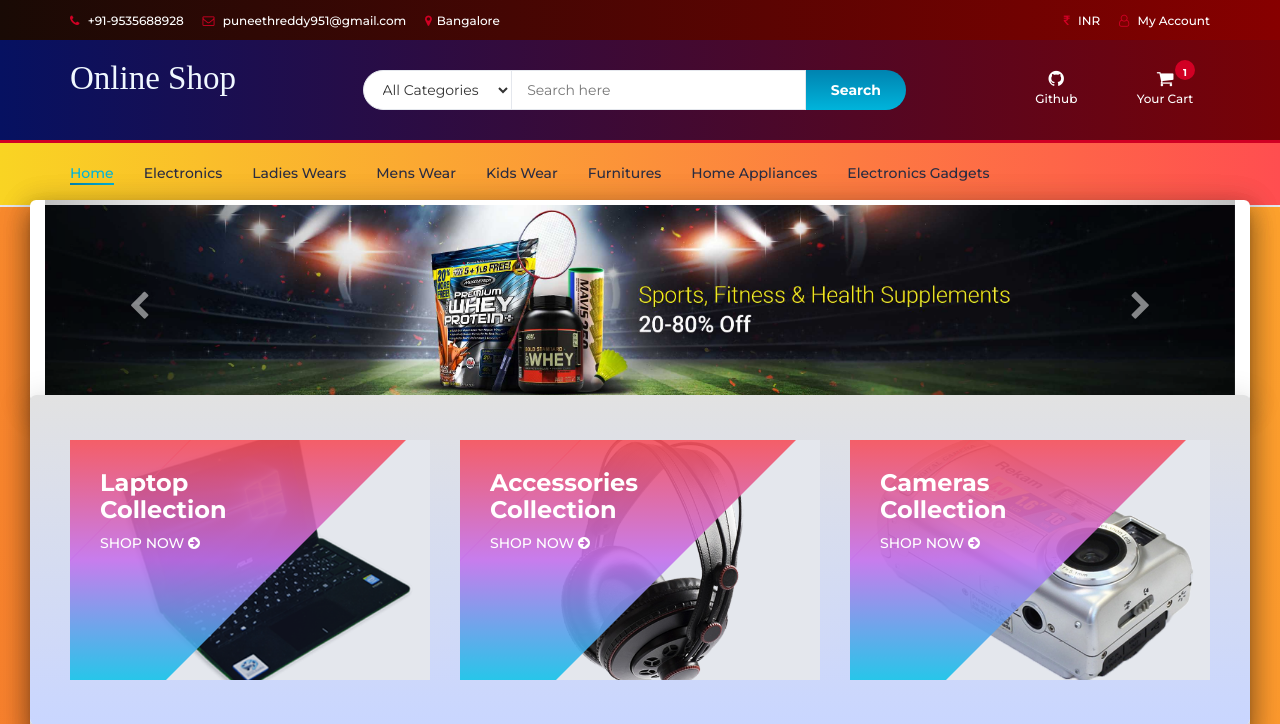
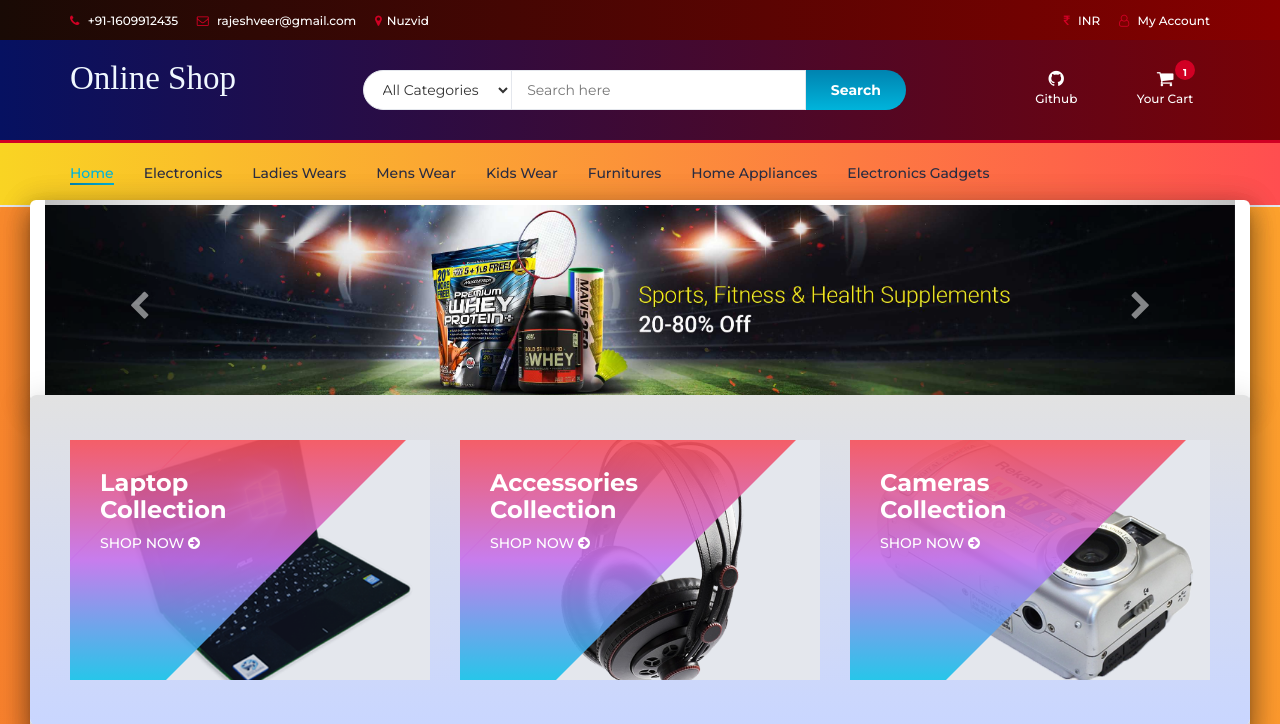
Before and after one commit to PuneethReddyHC/online-shopping-system-advanced, a PHP site: page /myfiles/ in a window 1280 px wide. Shown: the top 724 px of the page. Run offline with PHP 8.4, Linux system fonts and the light colour scheme; data comes from the database, SQL or seed files in the repository; some libraries are stand-ins or nearby versions.

Commit message:
updated the header and footer pages

```diff
--- a/footer.php
+++ b/footer.php
@@ -10,9 +10,9 @@
 								<h3 class="footer-title">About Us</h3>
 								<p>This is my Small Database Management System mini project</p>
 								<ul class="footer-links">
-									<li><a href="#"><i class="fa fa-map-marker"></i>Bangalore ,Kumbalagodu</a></li>
-									<li><a href="#"><i class="fa fa-phone"></i>+91-9535688928</a></li>
-									<li><a href="#"><i class="fa fa-envelope-o"></i>puneethreddy951@gmail.com</a></li>
+									<li><a href="#"><i class="fa fa-map-marker"></i>Nuzvid</a></li>
+									<li><a href="#"><i class="fa fa-phone"></i>+91-1609913345</a></li>
+									<li><a href="#"><i class="fa fa-envelope-o"></i>rajeshveer@gmail.com</a></li>
 								</ul>
 							</div>
 						</div>
@@ -27,7 +27,7 @@
 							</ul>
 							<span class="copyright">
 								<!-- Link back to Colorlib can't be removed. Template is licensed under CC BY 3.0. -->
-								Copyright &copy;<script>document.write(new Date().getFullYear());</script> All rights reserved | This template is made with <i class="fa fa-heart-o" aria-hidden="true"></i> by <a href="#" target="_blank">PuneethRdddyHC</a>
+								Copyright &copy;<script>document.write(new Date().getFullYear());</script> All rights reserved | This template is made with <i class="fa fa-heart-o" aria-hidden="true"></i> by <a href="#" target="_blank">Rajesh</a>
 							<!-- Link back to Colorlib can't be removed. Template is licensed under CC BY 3.0. -->
 							</span>
 						</div>
--- a/header.php
+++ b/header.php
@@ -1,6 +1,5 @@
 <?php
 session_start();
-
 ?>
 
 <!DOCTYPE html>
@@ -122,19 +121,19 @@ session_start();
 			<div id="top-header">
 				<div class="container">
 					<ul class="header-links pull-left">
-						<li><a href="#"><i class="fa fa-phone"></i> +91-9535688928</a></li>
-						<li><a href="#"><i class="fa fa-envelope-o"></i> puneethreddy951@gmail.com</a></li>
-						<li><a href="#"><i class="fa fa-map-marker"></i>Bangalore</a></li>
+						<li><a href="#"><i class="fa fa-phone"></i> +91-1609912435</a></li>
+						<li><a href="#"><i class="fa fa-envelope-o"></i> rajeshveer@gmail.com</a></li>
+						<li><a href="https://www.google.com/maps/dir//IIIT+Nuzvid+Campus,+Nuzividu,+Andhra+Pradesh+521202/@16.7911985,80.7875342,13z/data=!4m8!4m7!1m0!1m5!1m1!1s0x3a3675e5f312c661:0xab7189f421622491!2m2!1d80.8225538!2d16.7911193"><i class="fa fa-map-marker"></i>Nuzvid</a></li>
 					</ul>
 					<ul class="header-links pull-right">
 						<li><a href="#"><i class="fa fa-inr"></i> INR</a></li>
 						<li><?php
                              include "db.php";
-                            if(isset($_SESSION["uid"])){
+							 if(isset($_SESSION["uid"])){
                                 $sql = "SELECT first_name FROM user_info WHERE user_id='$_SESSION[uid]'";
                                 $query = mysqli_query($con,$sql);
                                 $row=mysqli_fetch_array($query);
-
+                               // echo '<pre>';print_r($row);echo '</pre>';die();
                                 echo '
                                <div class="dropdownn">
                                   <a href="#" class="dropdownn" data-toggle="modal" data-target="#myModal" ><i class="fa fa-user-o"></i> HI '.$row["first_name"].'</a>
@@ -146,6 +145,7 @@ session_start();
                                 </div>';
 
                             }else{
+
                                 echo '
                                 <div class="dropdownn">
                                   <a href="#" class="dropdownn" data-toggle="modal" data-target="#myModal" ><i class="fa fa-user-o"></i> My Account</a>
```
